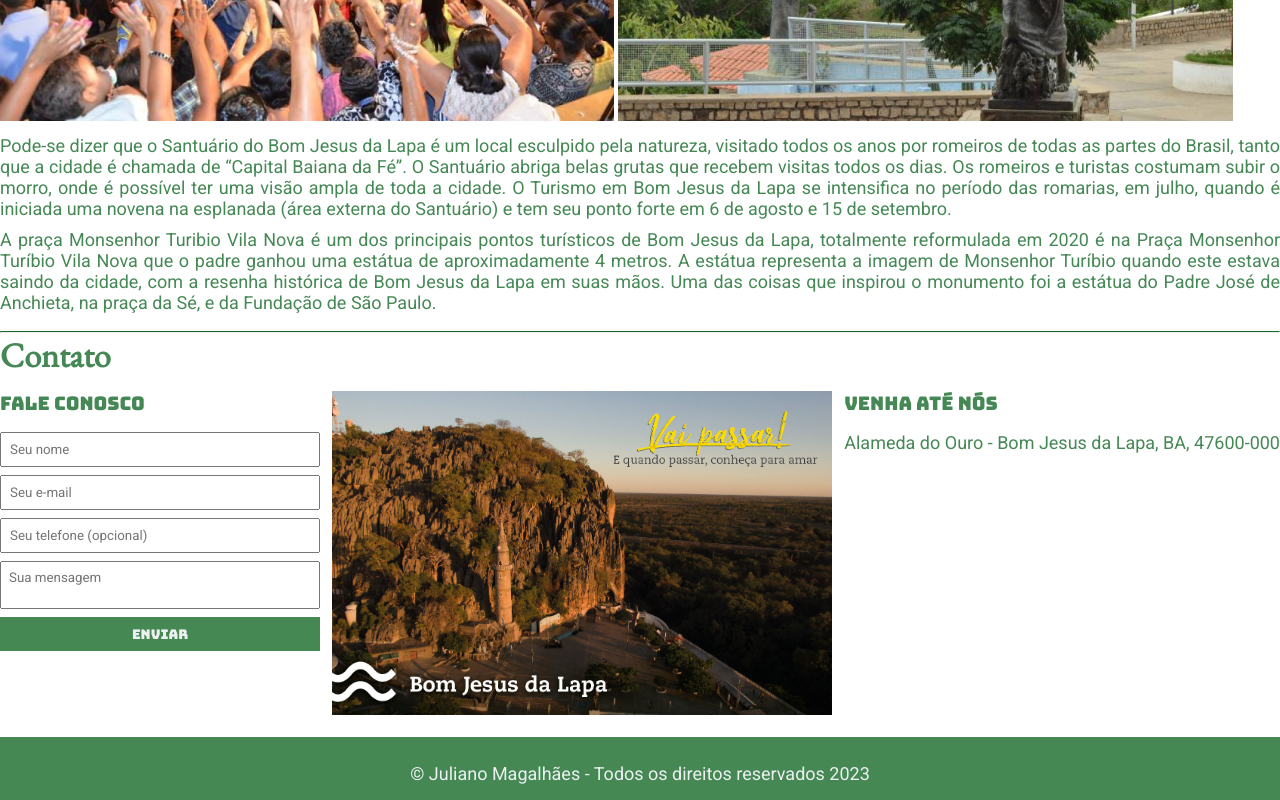
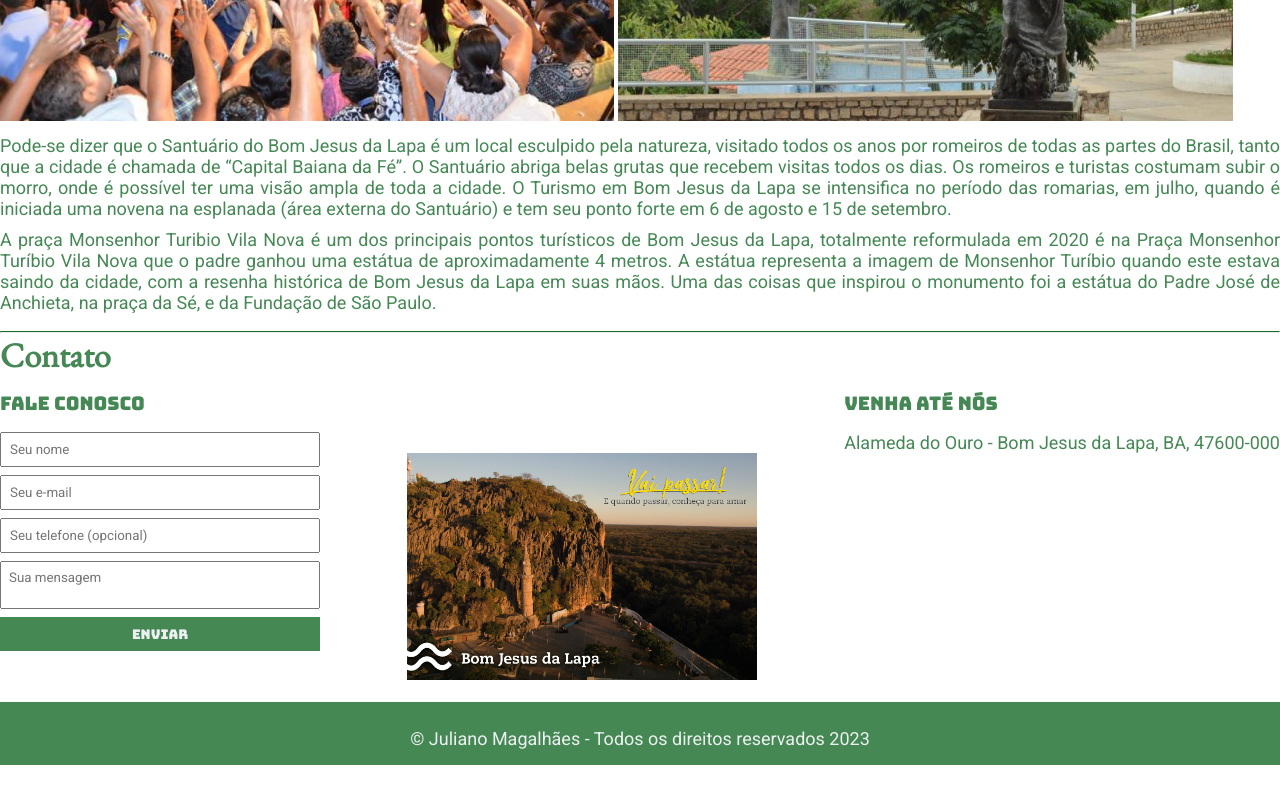
Before and after one commit to magalhaesjuliano08/projeto_01, a plain HTML site: page index.html in a window 1280 px wide. Shown: the part 1482-2282 px from the top of the page. After the commit the page ends 2247 px from the top, so only its background shows below. Drawn offline with nearby package versions, Linux system fonts and the light colour scheme.

Commit message:
mudando arquivos da imagem

```diff
--- a/main.css
+++ b/main.css
@@ -141,7 +141,8 @@ section {
 }
 
 .contact-methods img{
-  width:500px;
+  margin-top: 62px;
+  width:350px;
 }
 
 form input,
```
Also changed, not shown: index.html (line endings or trailing spaces).
